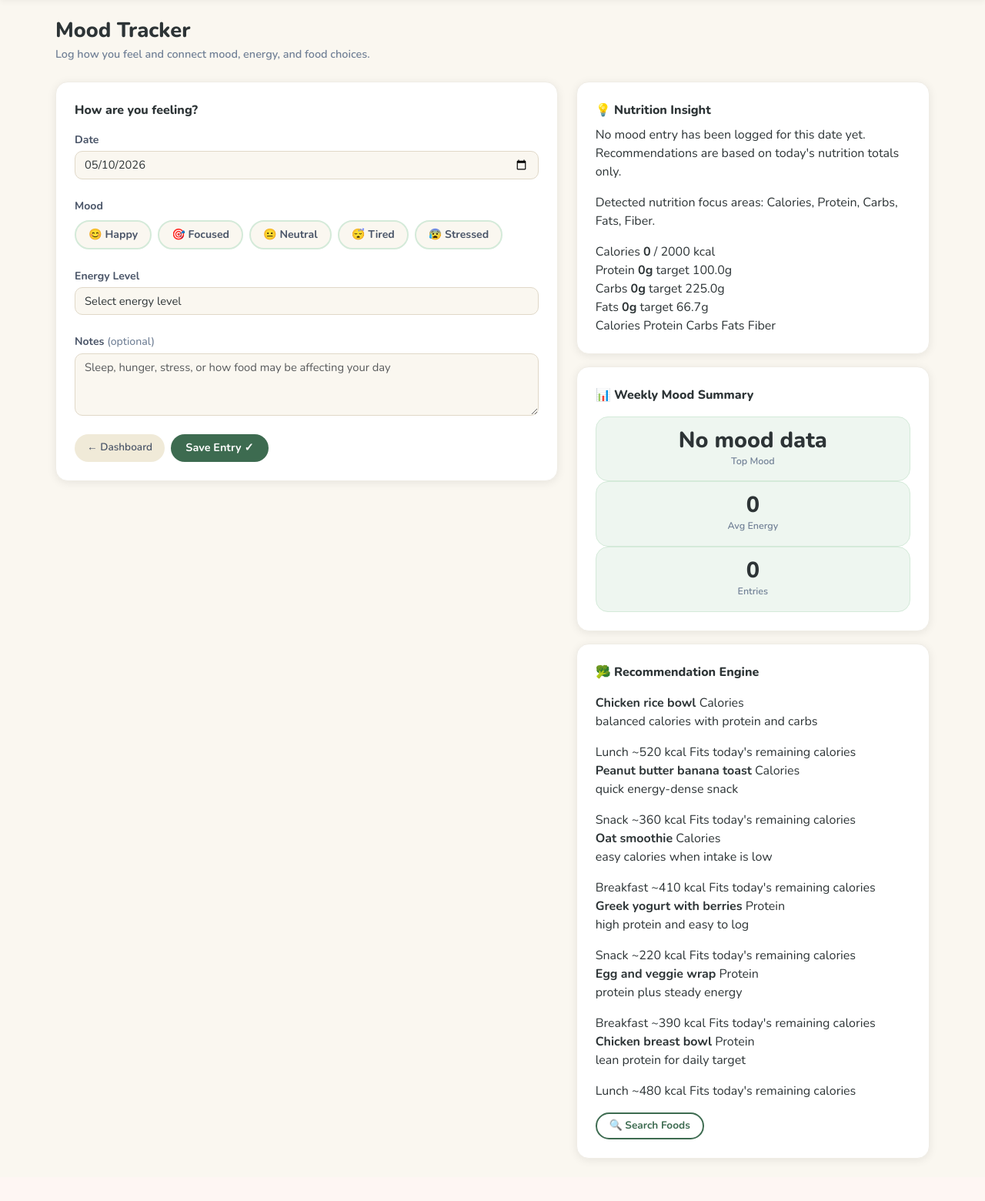
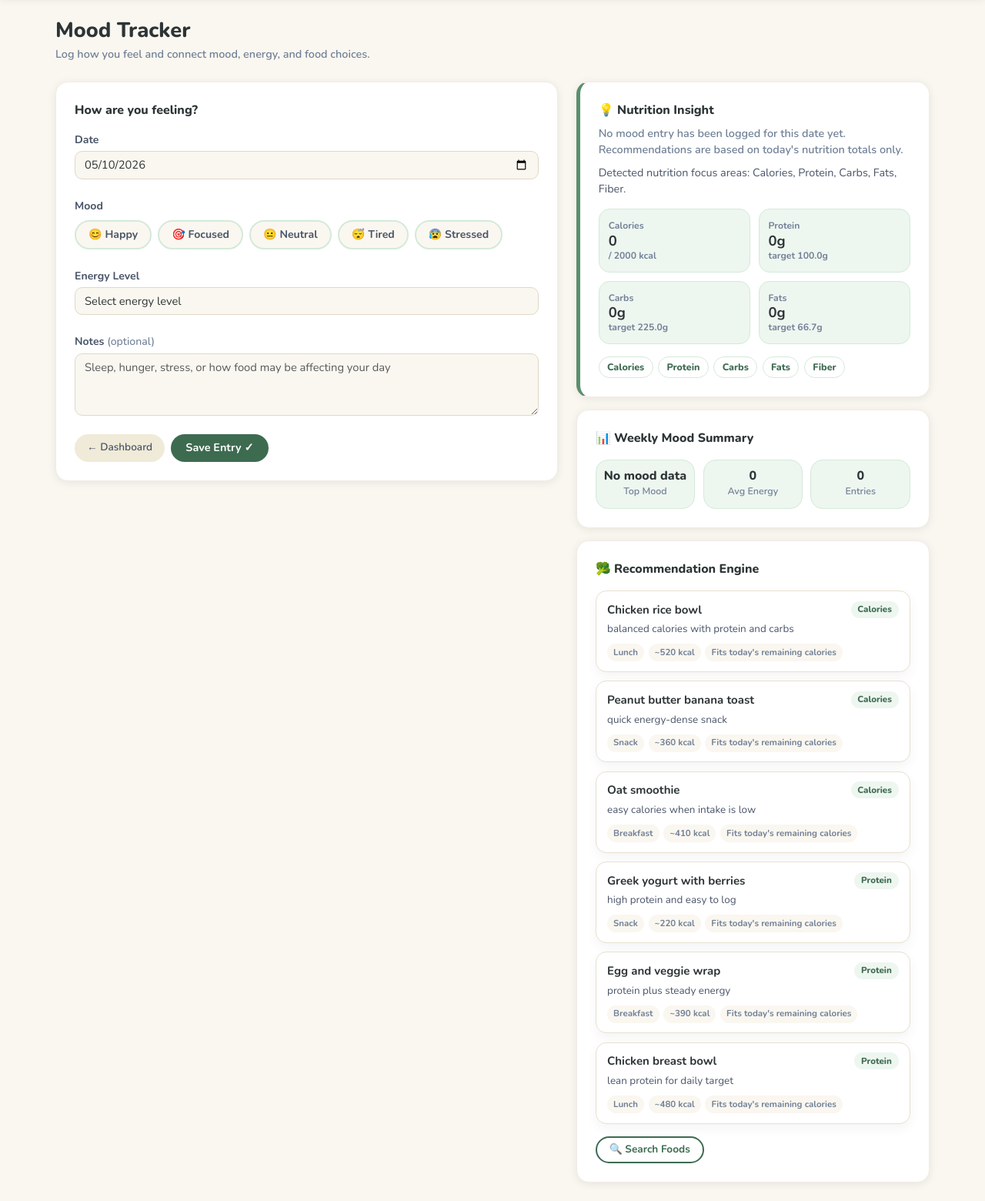
Before and after one commit to soq123/SE3354-Calo-fit, a Flask app: page /mood in a window 1280 px wide. Shown: the part 54-1614 px from the top of the page at 77% size. Before the commit the page ends 1562 px from the top, so only its background shows below. Run offline with Flask 3, Linux system fonts and the light colour scheme; a user stored in the database is signed in; data comes from the database, SQL or seed files in the repository; data that the repository does not hold is empty.

Commit message:
Add styled mood insights and recommendation cards

```diff
--- a/1_code/app/static/css/style.css
+++ b/1_code/app/static/css/style.css
@@ -1023,3 +1023,147 @@ input[type="radio"]:checked + .mood-btn {
   padding: 0.45rem 0.75rem;
   margin-bottom: 0.75rem;
 }
+
+/* ── Mood insight + recommendation engine cards ─────────────────── */
+.nutrition-insight-card {
+  border-left: 5px solid var(--green-mid);
+}
+
+.insight-muted {
+  font-size: 0.9rem;
+  color: var(--text-muted);
+  margin-bottom: 0.5rem;
+  font-weight: 600;
+}
+
+.insight-message {
+  font-size: 0.9rem;
+  color: var(--text-mid);
+  margin-bottom: 1rem;
+  line-height: 1.45;
+}
+
+.insight-meter-grid {
+  display: grid;
+  grid-template-columns: repeat(2, minmax(0, 1fr));
+  gap: 0.65rem;
+  margin-bottom: 1rem;
+}
+
+.insight-meter {
+  background: var(--green-pale);
+  border: 1px solid var(--green-light);
+  border-radius: 14px;
+  padding: 0.75rem;
+}
+
+.insight-meter strong {
+  display: block;
+  color: var(--text-dark);
+  font-size: 1.15rem;
+  line-height: 1.1;
+}
+
+.meter-label,
+.meter-sub {
+  display: block;
+  font-size: 0.76rem;
+  color: var(--text-muted);
+  font-weight: 700;
+}
+
+.insight-tags {
+  display: flex;
+  flex-wrap: wrap;
+  gap: 0.4rem;
+}
+
+.insight-tag {
+  background: #fff;
+  border: 1.5px solid var(--green-light);
+  border-radius: 999px;
+  color: var(--green-dark);
+  font-size: 0.78rem;
+  font-weight: 800;
+  padding: 0.22rem 0.65rem;
+}
+
+.weekly-mood-grid {
+  display: grid;
+  grid-template-columns: repeat(3, minmax(0, 1fr));
+  gap: 0.65rem;
+}
+
+.weekly-mood-grid .cf-stat-pill {
+  padding: 0.75rem 0.5rem;
+}
+
+.weekly-mood-grid .cf-stat-pill .num {
+  font-size: 1rem;
+  word-break: break-word;
+}
+
+.rec-list {
+  display: flex;
+  flex-direction: column;
+  gap: 0.7rem;
+}
+
+.rec-card {
+  background: #fff;
+  border: 1px solid #e8e0d0;
+  border-radius: 14px;
+  padding: 0.8rem 0.9rem;
+  box-shadow: 0 6px 14px rgba(61, 91, 72, 0.06);
+}
+
+.rec-topline {
+  display: flex;
+  justify-content: space-between;
+  gap: 0.75rem;
+  align-items: flex-start;
+  margin-bottom: 0.25rem;
+}
+
+.rec-topline strong {
+  color: var(--text-dark);
+  font-size: 0.94rem;
+}
+
+.rec-topline span {
+  background: var(--green-pale);
+  color: var(--green-dark);
+  border-radius: 999px;
+  padding: 0.15rem 0.55rem;
+  font-size: 0.72rem;
+  font-weight: 800;
+  white-space: nowrap;
+}
+
+.rec-card p {
+  color: var(--text-mid);
+  font-size: 0.84rem;
+  margin: 0 0 0.55rem;
+}
+
+.rec-meta {
+  display: flex;
+  flex-wrap: wrap;
+  gap: 0.35rem;
+}
+
+.rec-meta span {
+  background: var(--cream);
+  border-radius: 999px;
+  color: var(--text-muted);
+  font-size: 0.72rem;
+  font-weight: 700;
+  padding: 0.18rem 0.5rem;
+}
+
+@media (max-width: 576px) {
+  .insight-meter-grid,
+  .weekly-mood-grid {
+    grid-template-columns: 1fr;
+  }
+}
```
